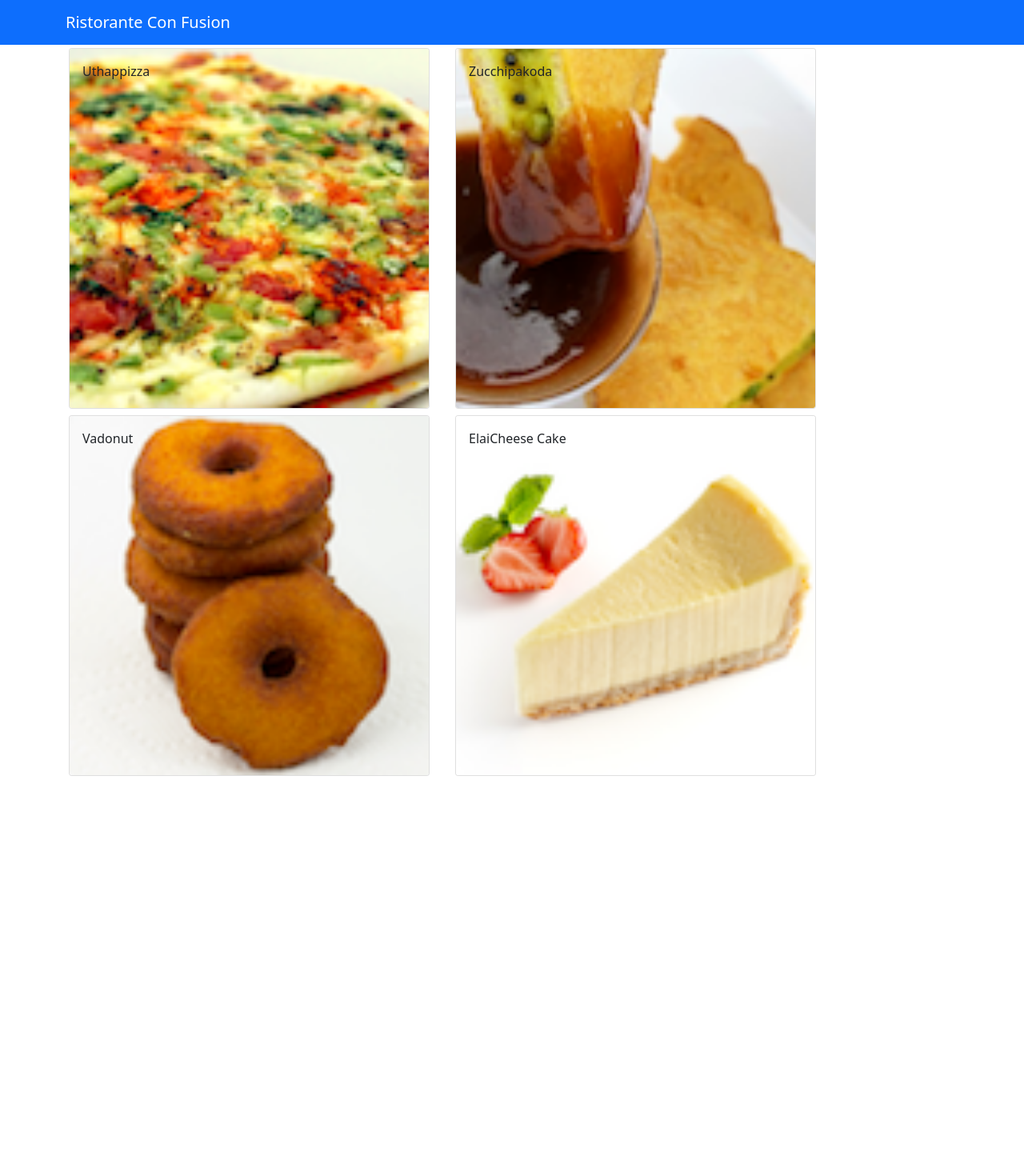
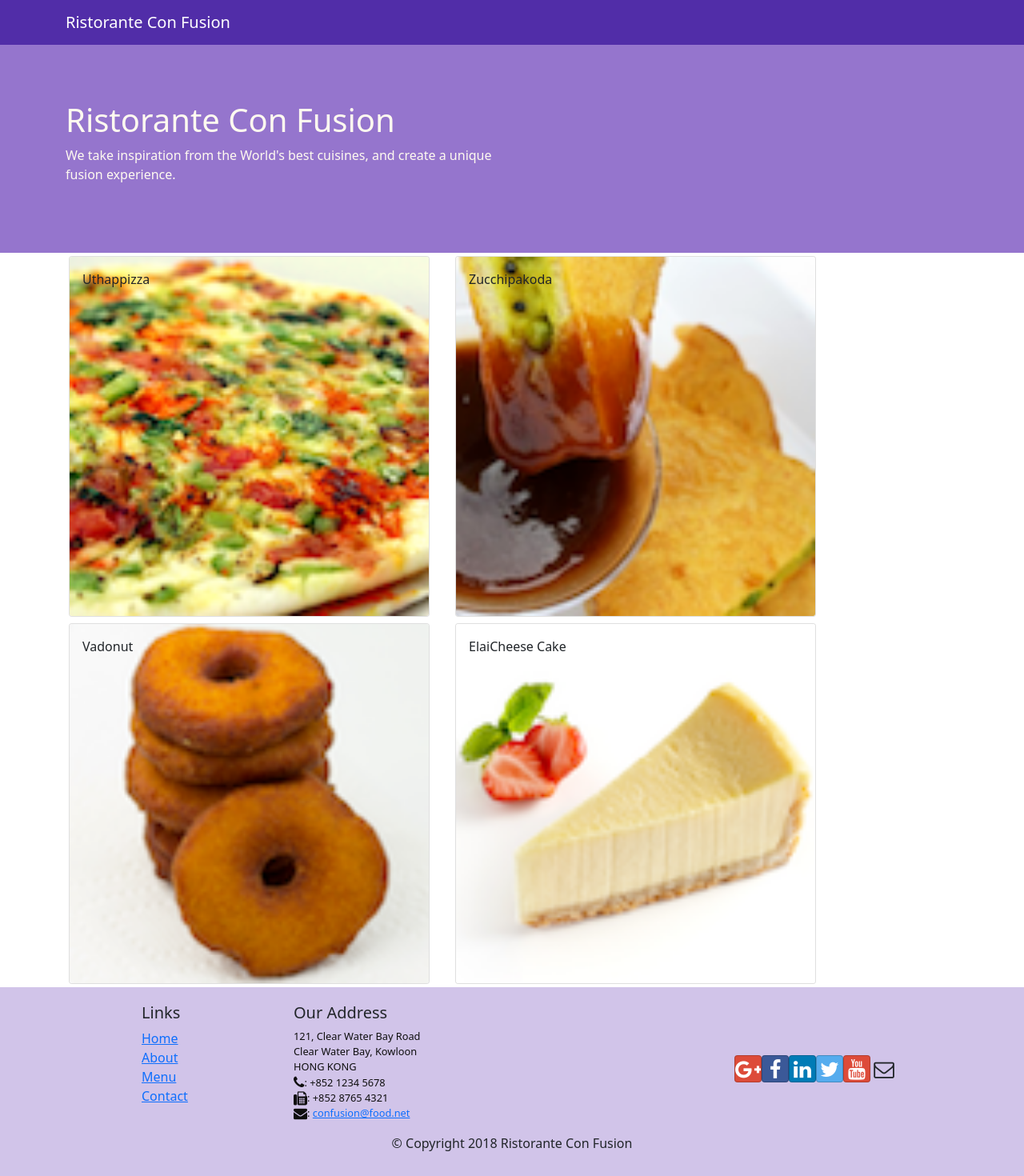
Before and after one commit to DmitryZaytsev83/confusion, a React (Create React App) app: page / in a window 1280 px wide. Shown: the top 1470 px of the page at 80% size. Before the commit the page ends 974 px from the top, so only its background shows below. Built offline with nearby package versions, Linux system fonts and the light colour scheme.

Commit message:
header and footer

```diff
--- a/package.json
+++ b/package.json
@@ -7,6 +7,8 @@
     "@testing-library/react": "^11.2.7",
     "@testing-library/user-event": "^12.8.3",
     "bootstrap": "^5.0.1",
+    "bootstrap-social": "^5.1.1",
+    "font-awesome": "^4.7.0",
     "react": "^17.0.2",
     "react-dom": "^17.0.2",
     "react-scripts": "4.0.3",
--- a/src/App.css
+++ b/src/App.css
@@ -0,0 +1,34 @@
+.row-header {
+    margin: 0px auto;
+    padding: 0px auto;
+}
+
+.row-content {
+    margin: 0px auto;
+    padding: 50px 0px 50px 0px;
+    border-bottom: 1px ridge;
+    min-height: 400px;
+}
+
+.footer {
+    background-color: #D1C4E9;
+    margin: 0px auto;
+    padding: 20px 0px 20px 0px;
+}
+
+.jumbotron {
+    padding: 70px 30px 70px 30px;
+    margin: 0px auto;
+    background: #9575CD;
+    color: floralwhite;
+}
+
+address {
+    font-size: 80%;
+    margin: 0px;
+    color: #0f0f0f;
+}
+
+.navbar-dark {
+    background-color: #512DA8;
+}
--- a/src/App.js
+++ b/src/App.js
@@ -1,4 +1,5 @@
 import MainComponent from "./components/MainComponent";
+import './App.css';
 
 function App() {
     return (
--- /dev/null
+++ b/src/components/FooterComponent.js
@@ -0,0 +1,55 @@
+import React from 'react';
+
+const Footer = () => {
+    return (
+        <div className="footer">
+            <div className="container">
+                <div className="row justify-content-center">
+                    <div className="col-4 offset-1 col-sm-2">
+                        <h5>Links</h5>
+                        <ul className="list-unstyled">
+                            <li><a href="#">Home</a></li>
+                            <li><a href="#">About</a></li>
+                            <li><a href="#">Menu</a></li>
+                            <li><a href="contactus.html">Contact</a></li>
+                        </ul>
+                    </div>
+                    <div className="col-7 col-sm-5">
+                        <h5>Our Address</h5>
+                        <address>
+                            121, Clear Water Bay Road<br/>
+                            Clear Water Bay, Kowloon<br/>
+                            HONG KONG<br/>
+                            <i className="fa fa-phone fa-lg"></i>: +852 1234 5678<br/>
+                            <i className="fa fa-fax fa-lg"></i>: +852 8765 4321<br/>
+                            <i className="fa fa-envelope fa-lg"></i>: <a href="mailto:confusion@food.net">
+                            confusion@food.net</a>
+                        </address>
+                    </div>
+                    <div className="col-12 col-sm-4 align-self-center">
+                        <div className="text-center">
+                            <a className="btn btn-social-icon btn-google" href="http://google.com/+">
+                                <i className="fa fa-google-plus"></i></a>
+                            <a className="btn btn-social-icon btn-facebook"
+                               href="http://www.facebook.com/profile.php?id="><i className="fa fa-facebook"></i></a>
+                            <a className="btn btn-social-icon btn-linkedin" href="http://www.linkedin.com/in/">
+                                <i className="fa fa-linkedin"></i></a>
+                            <a className="btn btn-social-icon btn-twitter" href="http://twitter.com/">
+                                <i className="fa fa-twitter"></i></a>
+                            <a className="btn btn-social-icon btn-google" href="http://youtube.com/">
+                                <i className="fa fa-youtube"></i></a>
+                            <a className="btn btn-social-icon" href="mailto:"><i className="fa fa-envelope-o"></i></a>
+                        </div>
+                    </div>
+                </div>
+                <div className="row justify-content-center">
+                    <div className="col-auto">
+                        <p>© Copyright 2018 Ristorante Con Fusion</p>
+                    </div>
+                </div>
+            </div>
+        </div>
+    );
+}
+
+export default Footer;
--- /dev/null
+++ b/src/components/HeaderComponent.js
@@ -0,0 +1,26 @@
+import React from 'react';
+import { Navbar, NavbarBrand, Jumbotron } from "reactstrap";
+
+const Header = () => {
+    return (
+        <>
+            <Navbar dark>
+                <div className="container">
+                    <NavbarBrand href="/">Ristorante Con Fusion</NavbarBrand>
+                </div>
+            </Navbar>
+            <Jumbotron>
+                <div className="container">
+                    <div className="row row-header">
+                        <div className="col-12 col-sm-6">
+                            <h1>Ristorante Con Fusion</h1>
+                            <p>We take inspiration from the World's best cuisines, and create a unique fusion experience.</p>
+                        </div>
+                    </div>
+                </div>
+            </Jumbotron>
+        </>
+    );
+}
+
+export default Header;
--- a/src/components/MainComponent.js
+++ b/src/components/MainComponent.js
@@ -1,18 +1,15 @@
 import React, { useState } from "react";
-import { Navbar, NavbarBrand } from "reactstrap";
 import MenuComponent from "./MenuComponent";
 import DishDetailComponent from "./DishDetailComponent";
 import { DISHES } from "../shared/dishes";
+import HeaderComponent from "./HeaderComponent";
+import FooterComponent from "./FooterComponent";
 
 function Main() {
     const [selectedDishId, setSelectedDishId] = useState(null);
     return (
         <div className="Main">
-            <Navbar color="primary" dark>
-                <div className="container">
-                    <NavbarBrand href="/">Ristorante Con Fusion</NavbarBrand>
-                </div>
-            </Navbar>
+            <HeaderComponent/>
             <div className="container">
                 <MenuComponent
                     dishes={DISHES}
@@ -23,6 +20,7 @@
                         dish={DISHES.filter((dish) => dish.id === selectedDishId)[0]}/>
                 }
             </div>
+            <FooterComponent />
         </div>
     );
 }
--- a/src/index.js
+++ b/src/index.js
@@ -4,6 +4,8 @@
 import App from './App';
 import reportWebVitals from './reportWebVitals';
 import 'bootstrap/dist/css/bootstrap.css';
+import 'font-awesome/css/font-awesome.min.css';
+import 'bootstrap-social/bootstrap-social.css';
 
 ReactDOM.render(
   <React.StrictMode>
```
Also changed, not shown: 1 other file (tests, documents, lock files or other folders).
